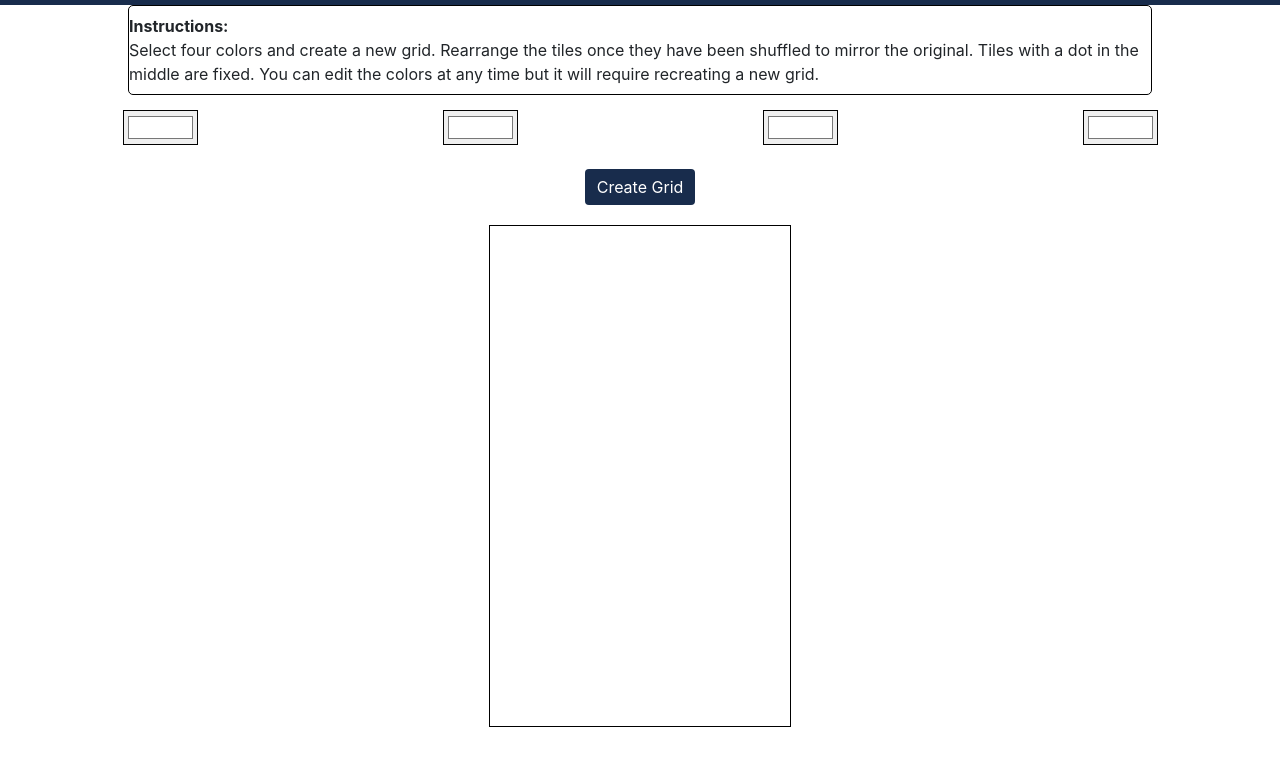
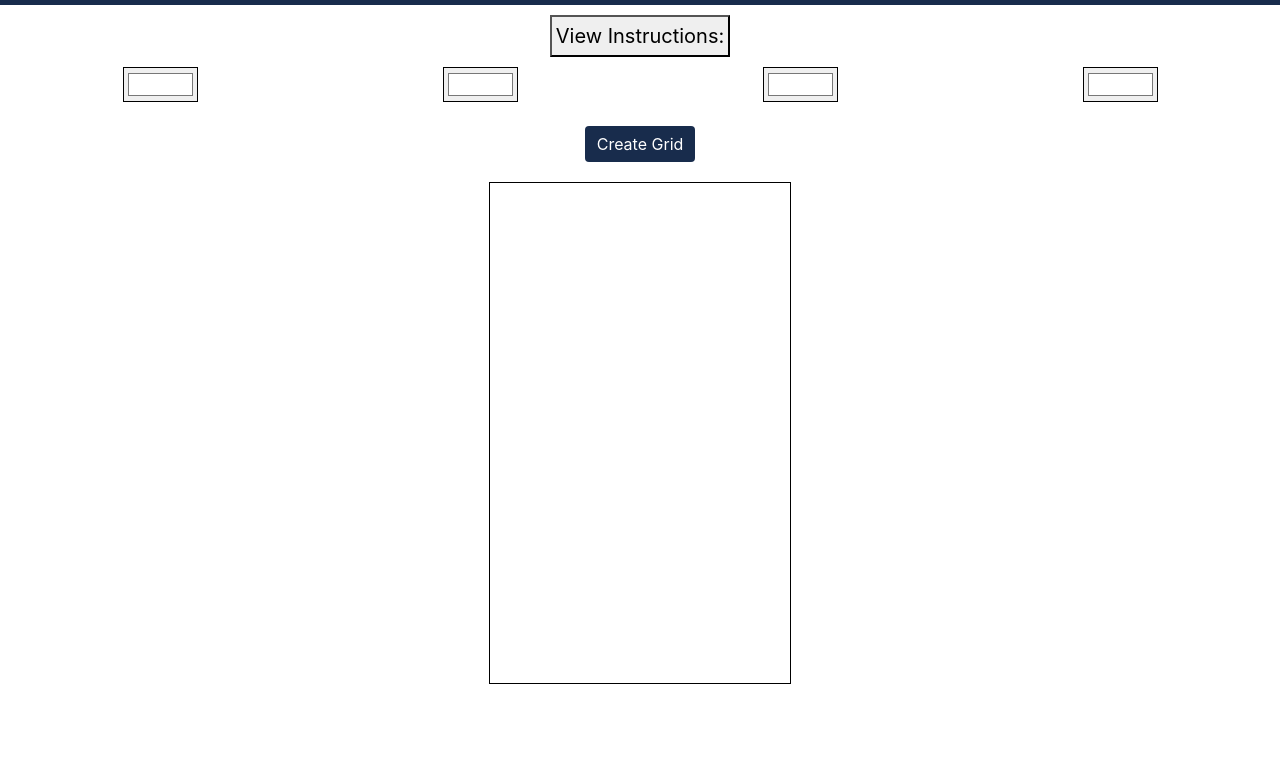
Before and after one commit to nsemmler/Q1-Project, a website: page index.html in a window 1280 px wide. Shown: the part 71-836 px from the top of the page. Drawn offline with nearby package versions, Linux system fonts and the light colour scheme; files that its build step writes are made by us from their sources.

Commit message:
Created event listener to Instructions button to toggle display the rules

```diff
--- a/index.html
+++ b/index.html
@@ -6,7 +6,7 @@
     <title>Hue Clone</title>
     <link rel="stylesheet" href="https://stackpath.bootstrapcdn.com/bootstrap/4.1.1/css/bootstrap.min.css">
     <link rel="stylesheet" href="https://use.fontawesome.com/releases/v5.0.13/css/all.css">
-    <link rel="stylesheet" href="./main.css">
+    <link rel="stylesheet" href="./stylesheets/main.css">
     <script defer src="./scripts/templates.js"></script>
     <script defer src="./scripts/tiles.js"></script>
     <script defer src="./scripts/generategrid.js"></script>
@@ -18,13 +18,19 @@
     </nav>
 
     <div class="input-colors-container">
-      <p class="rules">
-        <span class="instructions">Instructions:</span>
-        <br>
-        Select four colors and create a new grid.  Rearrange the tiles once they have been shuffled to mirror the original.
-        Tiles with a dot in the middle are fixed.
-        You can edit the colors at any time but it will require recreating a new grid.
-      </p>
+      <div class="rulesbtn-container">
+        <button class="instructionsbtn" data-toggle="collapse" data-target=".rules">View Instructions:</i></button>
+      </div>
+
+      <ul class="rules collapse">
+        <li class="instruction">Select four colors (one for each corner)</li>
+        <li class="instruction">Create the grid</li>
+        <li class="instruction">The tiles will be shuffled after 3 seconds</li>
+        <li class="instruction">Select two tiles at a time to swap their colors</li>
+        <li class="instruction">Re-create the original grid to win</li>
+        <li class="instruction">Tiles with a dot in the middle are "fixed"</li>
+        <li class="instruction">You can edit the corner colors at any time but it will generate a new grid</li>
+      </ul>
 
       <div class="colortoolcontainer">
         <input class="input-rgbval color1" type="color" value="#ffffff"/>
--- a/scripts/main.js
+++ b/scripts/main.js
@@ -1,3 +1,4 @@
+const rulesbtn = document.querySelector('.instructionsbtn')
 const submit = document.querySelector('.create-grid')
 const mirror = document.querySelector('.mirror')
 const hint = document.querySelector('.hint')
@@ -44,6 +45,18 @@ submit.addEventListener('click', (event) => {
     mirror.style.display = 'block'
     hint.style.display = 'block'
   }, 3000)
+})
+
+// Click Show Instructions:
+rulesbtn.addEventListener('click', (event) => {
+  event.preventDefault()
+
+  const rules = document.querySelector('.rules')
+  if (rules.classList.contains('show')) {
+    rulesbtn.textContent = 'View Instructions:'
+  } else {
+    rulesbtn.textContent = 'Hide Instructions:'
+  }
 })
 
 // Click Mirror button:
```
